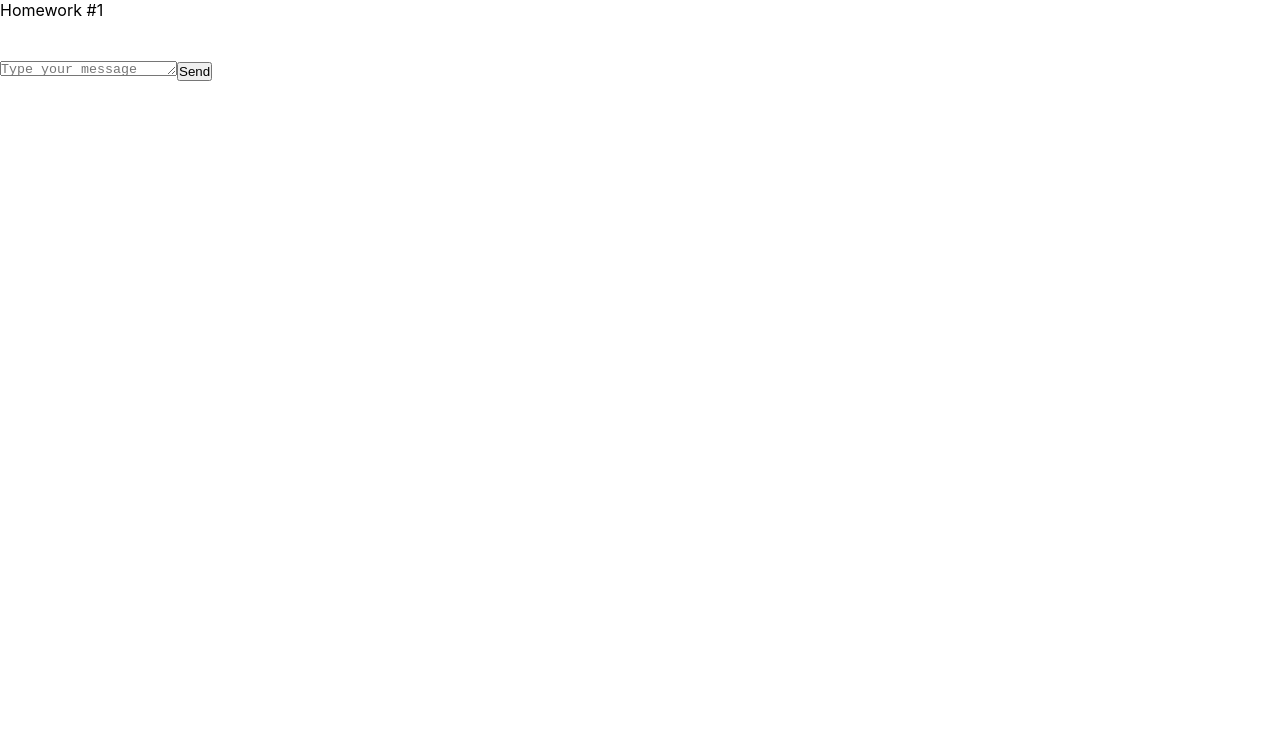
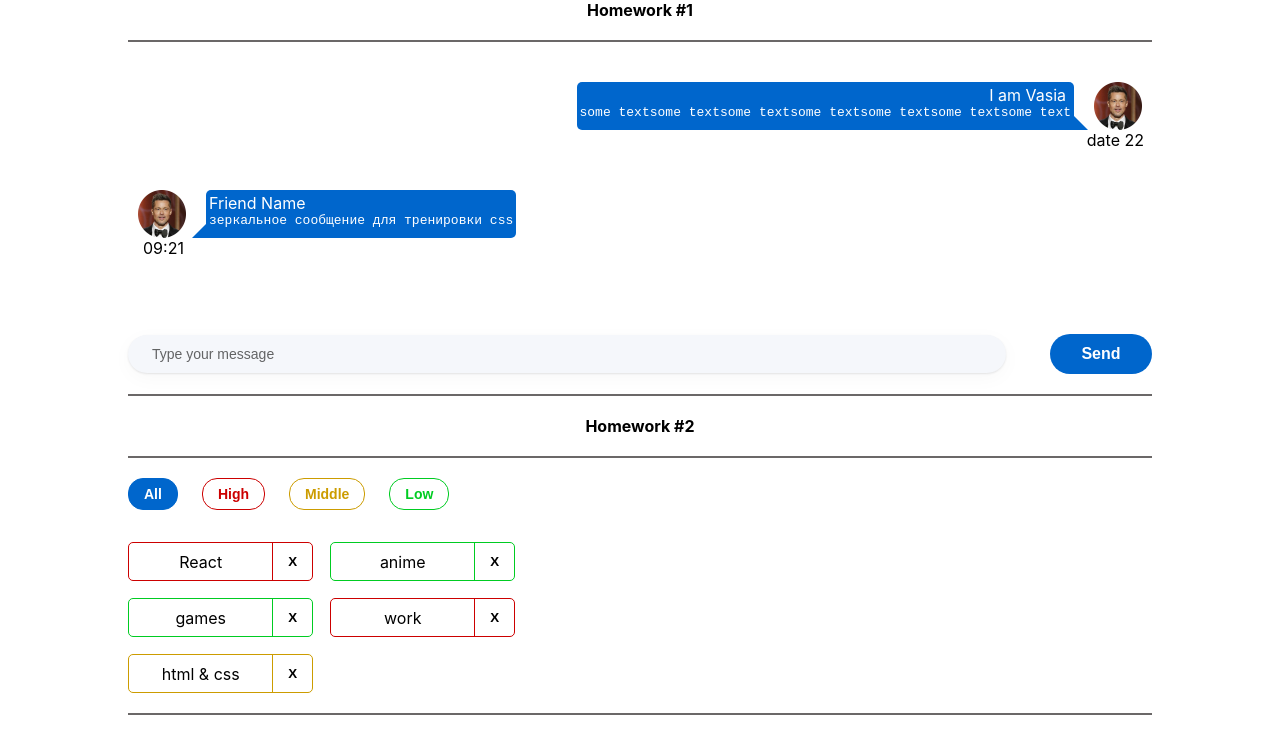
Before and after one commit to KvashninAlexander2023/homeworkSprint02, a React (Create React App) app: page / in a window 1280 px wide. Shown: the top 754 px of the page. Built offline with nearby package versions, Linux system fonts and the light colour scheme.

Commit message:
HW2 finish

```diff
--- a/package.json
+++ b/package.json
@@ -1,6 +1,6 @@
 {
   "name": "hws2",
-  "homepage": "http://KvashninAlexander2023.github.io/hws2",
+  "homepage": "http://KvashninAlexander2023.github.io/homeworkSprint02",
   "version": "0.1.0",
   "private": true,
   "dependencies": {
@@ -16,7 +16,7 @@
     "@types/react-dom": "18.0.6",
     "@types/uuid": "8.3.4",
     "axios": "0.27.2",
-    "gh-pages": "4.0.0",
+    "gh-pages": "^6.1.1",
     "react": "18.2.0",
     "react-dom": "18.2.0",
     "react-redux": "8.0.4",
@@ -32,7 +32,7 @@
     "build": "react-scripts build",
     "test": "react-scripts test",
     "eject": "react-scripts eject",
-    "predeploy": "npm run build",
+    "predeploy": "yarn run build",
     "deploy": "gh-pages -d build"
   },
   "eslintConfig": {
--- a/src/s1-main/App.module.css
+++ b/src/s1-main/App.module.css
@@ -3,9 +3,21 @@
 }
 
 .hw {
+ max-width: 80%;
+ /* width: 100%; */
+ border-top: 2px solid #6b6868;
+ border-bottom: 2px solid #6b6868;
+ margin: 20px auto;
+ padding: 20px 0;
+}
 
+.hw div{
+    /* display: flex;
+    flex-direction: row-reverse;
+    flex-wrap: wrap; */
 }
 
 .hwTitle {
-
+ text-align: center;
+ font-weight: 700;
 }
--- a/src/s1-main/App.tsx
+++ b/src/s1-main/App.tsx
@@ -1,13 +1,14 @@
 import React from 'react'
 import s from './App.module.css'
 import HW1 from '../s2-homeworks/hw01/HW1'
+import HW2 from '../s2-homeworks/hw02/HW2'
 
 function App() {
     return (
         <div className={s.App}>
             <HW1/>
             {/*раскомментировать по ходу выполнения*/}
-            {/*<HW2/>*/}
+            <HW2/>
             {/*<HW3/>*/}
             {/*<HW4/>*/}
 
--- a/src/s2-homeworks/hw01/HW1.tsx
+++ b/src/s2-homeworks/hw01/HW1.tsx
@@ -14,18 +14,33 @@ import avatar from './avatar.png'
 * */
 
 // нужно создать правильный тип вместо any
-export type MessageType = any
+type UserType = {
+    avatar: string
+    name: string
+}
+type MessType = {
+    text: string
+    time: string
+}
+
+
+export type MessageType = {
+    id: number
+    user: UserType
+    message: MessType
+
+}
 
 // структуру объекта не менять
 export const message0: MessageType = {
     id: 0,
     user: {
         avatar: avatar, // можно менять
-        name: 'Some Name',  // можно менять
+        name: 'I am Vasia',  // можно менять
     },
     message: {
         text: 'some textsome textsome textsome textsome textsome textsome text', // можно менять
-        time: '22:00', // можно менять
+        time:"date 22"//(new Date().toTimeString()), // можно менять
     },
 }
 export const friendMessage0: MessageType = {
@@ -36,7 +51,7 @@ export const friendMessage0: MessageType = {
     },
     message: {
         text: 'зеркальное сообщение для тренировки css', // можно менять
-        time: '22:00', // можно менять
+        time: "09:21"//(new Date().toString()), // можно менять
     },
 }
 
--- a/src/s2-homeworks/hw01/friend-message/FriendMessage.module.css
+++ b/src/s2-homeworks/hw01/friend-message/FriendMessage.module.css
@@ -1,25 +1,48 @@
 .friendMessage {
+ width: 100%;
+ padding: 20px 0;
 
 }
 
 .friendImageAndText {
+  display: flex;
+  padding-left: 10px;
+
 
 }
 
 .friendImageAndText img {
-
+  width: 48px;
+  height: 48px;
 }
 
 .friendText {
+  background-color: #0066CC;
+  color: white;
+  border-radius: 5px;
+  padding: 3px;
+  margin-left: 20px;
+  position: relative;
 
 }
 
 .friendText:after {
+  content: '';
+  position: absolute;
+  left: -14px;
+  bottom: 0;
+  width: 0;
+  height: 0;
+  border-left: 15px solid transparent;
+  border-right: 15px solid transparent;
+  border-top: 15px solid transparent;
+  border-bottom: 15px solid #0066CC;
 
 }
 
 .friendName {
 
+  padding-right: 5px;
 }
 
 .friendMessageText {
@@ -28,4 +51,5 @@
 
 .friendTime {
 
+  padding-left: 15px;
 }
--- a/src/s2-homeworks/hw01/friend-message/FriendMessage.tsx
+++ b/src/s2-homeworks/hw01/friend-message/FriendMessage.tsx
@@ -1,8 +1,13 @@
 import React from 'react'
 import s from './FriendMessage.module.css'
+import { MessageType } from '../HW1'
 
+
+type FriendMessagePropsType = {
+    message:MessageType
+}
 // создать тип вместо any и отобразить приходящие данные
-const FriendMessage = (props: any) => {
+const FriendMessage = (props:FriendMessagePropsType ) => {
     return (
         <div
             id={'hw1-friend-message-' + props.message.id}
@@ -12,7 +17,8 @@ const FriendMessage = (props: any) => {
                 <img
                     id={'hw1-friend-avatar-' + props.message.id}
                     // создаёт студент
-
+                    src={props.message.user.avatar}
+                    alt='avatar'
                     //
                 />
                 <div className={s.friendText}>
@@ -21,7 +27,7 @@ const FriendMessage = (props: any) => {
                         className={s.friendName}
                     >
                         {/*создаёт студент*/}
-
+                        <span>{props.message.user.name}</span>
                         {/**/}
                     </div>
                     <pre
@@ -29,7 +35,7 @@ const FriendMessage = (props: any) => {
                         className={s.friendMessageText}
                     >
                         {/*создаёт студент*/}
-
+                        <p>{props.message.message.text}</p>
                         {/**/}
                     </pre>
                 </div>
@@ -40,6 +46,7 @@ const FriendMessage = (props: any) => {
             >
                 {/*создаёт студент*/}
 
+                <span>{props.message.message.time}</span>
                 {/**/}
             </div>
         </div>
--- a/src/s2-homeworks/hw01/message-sender/MessageSender.module.css
+++ b/src/s2-homeworks/hw01/message-sender/MessageSender.module.css
@@ -1,17 +1,57 @@
 .sendForm {
-
+  padding-top: 56px;
+  display: flex;
+  align-items: center;
+  justify-content: center;
+  gap: 44px;
 }
 
 .textarea {
+  padding: 12px 24px;
+  max-width: 100%;
+  width: 100%;
+  height: 40px;
+  font-family: "Montserrat", sans-serif;
+  font-weight: 400;
+  font-size: 14px;
+  line-height: 100%;
+  color: rgba(0, 0, 0, 0.6);
+  border-radius: 20px;
+  box-shadow: 0 1px 2px 0 rgba(29, 33, 38, 0.1), 0 5px 20px 0 rgba(29, 33, 38, 0.03);
+  background: #f5f7fb;
+  border: none;
+  resize: none;
 
+  &::placeholder {
+      font-family: "Montserrat", sans-serif;
+      font-weight: 400;
+      font-size: 14px;
+      line-height: 100%;
+      color: rgba(0, 0, 0, 0.6);
+  }
+
+  &:focus {
+      outline: 1px solid #d2d2d2;
+  }
 }
 
 .button {
-
+  width: 120px;
+  height: 40px;
+  font-family: "Montserrat", sans-serif;
+  font-weight: 600;
+  font-size: 16px;
+  color: #fff;
+  background-color: #06c;
+  border-radius: 20px;
+  border: none;
+  cursor: pointer;
+  transition: .3s ease-in-out;
 }
 
 .button:hover {
-
+  background-color: #0055a9;
+  transition: .3s ease-in-out;
 }
 .button:active {
 
--- a/src/s2-homeworks/hw01/message/Message.module.css
+++ b/src/s2-homeworks/hw01/message/Message.module.css
@@ -1,25 +1,46 @@
 .message {
-
+  width: 100%;
+  padding: 20px 0;
 }
 
 .imageAndText {
+  display: flex;
+  flex-direction: row-reverse;
+  padding-right: 10px;
+
 
 }
 
 .imageAndText img {
-
+  width: 48px;
+  height: 48px;
 }
 
 .text {
-
+  background-color: #0066CC;
+  color: white;
+  border-radius: 5px;
+  padding: 3px;
+  margin-right: 20px;
+  position: relative;
 }
 
 .text:after {
-
+  content: '';
+  position: absolute;
+  right: -14px;
+  bottom: 0;
+  width: 0;
+  height: 0;
+  border-left: 15px solid transparent;
+  border-right: 15px solid transparent;
+  border-top: 15px solid transparent;
+  border-bottom: 15px solid #0066CC;
 }
 
 .name {
-
+  text-align: right;
+  padding-right: 5px;
 }
 
 .messageText {
@@ -27,5 +48,6 @@
 }
 
 .time {
-
+  text-align: right;
+  padding-right: 8px;
 }
--- a/src/s2-homeworks/hw01/message/Message.tsx
+++ b/src/s2-homeworks/hw01/message/Message.tsx
@@ -1,8 +1,12 @@
 import React from 'react'
 import s from './Message.module.css'
+import { MessageType } from '../HW1'
 
 // нужно создать правильный тип вместо any
-export type MessagePropsType = any
+
+export type MessagePropsType = {
+    message: MessageType
+}
 
 // нужно отобразить приходящие данные
 const Message = (props: MessagePropsType) => {
@@ -12,18 +16,19 @@ const Message = (props: MessagePropsType) => {
                 <img
                     id={'hw1-avatar-' + props.message.id}
                     // создаёт студент
-
+                       src={props.message.user.avatar}
+                       alt='avatar'
                     //
                 />
                 <div className={s.text}>
                     <div id={'hw1-name-' + props.message.id} className={s.name}>
                         {/*создаёт студент*/}
-
+                        <span>{props.message.user.name}</span>
                         {/**/}
                     </div>
                     <pre id={'hw1-text-' + props.message.id} className={s.messageText}>
                         {/*создаёт студент*/}
-
+                        <p>{props.message.message.text}</p>
                         {/**/}
                     </pre>
                 </div>
@@ -31,6 +36,7 @@ const Message = (props: MessagePropsType) => {
             <div id={'hw1-time-' + props.message.id} className={s.time}>
                 {/*создаёт студент*/}
 
+                <span>{props.message.message.time}</span>
                 {/**/}
             </div>
         </div>
--- a/src/s2-homeworks/hw02/HW2.tsx
+++ b/src/s2-homeworks/hw02/HW2.tsx
@@ -3,30 +3,31 @@ import Affairs from './affairs/Affairs'
 import s2 from '../../s1-main/App.module.css'
 
 /*
-* 1 - описать типы AffairPriorityType, AffairType
-* 2 - указать нужный тип для defaultAffairs
-* 3 - дописать типы и логику функции filterAffairs и проверить её тестами
-* 4 - выполнить пункт 3 для функции deleteAffair
-* 5 - указать нужный тип в useState с affairs
-* 6 - дописать тип и логику функции deleteAffairCallback
-* 7 - в файле Affairs.tsx дописать типизацию пропсов
-* 8 - в файле Affairs.tsx дописать логику функций setAll, setHigh, setMiddle, setLow
-* 9 - в файле Affair.tsx дописать типизацию пропсов
-* 10 - в файле Affair.tsx дописать функции deleteCallback и использовать
+* 1 - описать типы AffairPriorityType, AffairType +
+* 2 - указать нужный тип для defaultAffairs   +
+* 3 - дописать типы и логику функции filterAffairs и проверить её тестами +
+* 4 - выполнить пункт 3 для функции deleteAffair +
+* 5 - указать нужный тип в useState с affairs +
+* 6 - дописать тип и логику функции deleteAffairCallback +
+* 7 - в файле Affairs.tsx дописать типизацию пропсов +
+* 8 - в файле Affairs.tsx дописать логику функций setAll, setHigh, setMiddle, setLow +
+* 9 - в файле Affair.tsx дописать типизацию пропсов +
+* 10 - в файле Affair.tsx дописать функции deleteCallback и использовать +
 * 11 - в файле Affair.tsx отобразить приходящие данные
 * */
 
 // types
-export type AffairPriorityType = any // need to fix any
+export type AffairPriorityType = 'low' | 'middle' | 'high'//any // need to fix any
+
 export type AffairType = {
-    _id: any // need to fix any
-    name: any // need to fix any
+    _id: number // need to fix any
+    name: string // need to fix any
     priority: AffairPriorityType
 }
 export type FilterType = 'all' | AffairPriorityType
 
 // constants
-const defaultAffairs: any = [ // need to fix any
+const defaultAffairs: AffairType[] = [ // need to fix any
     {_id: 1, name: 'React', priority: 'high'}, // студенты могут изменить содержимое name и количество элементов в массиве, ...priority не менять!
     {_id: 2, name: 'anime', priority: 'low'},
     {_id: 3, name: 'games', priority: 'low'},
@@ -35,23 +36,28 @@ const defaultAffairs: any = [ // need to fix any
 ]
 
 // pure helper functions
-export const filterAffairs = (affairs: any, filter: any): any => { // need to fix any
+export const filterAffairs = (affairs: AffairType[], filter: FilterType): AffairType[] => {// need to fix any
+    if(filter === 'all') return affairs;
+    let filteredAffairs = affairs.filter((el)=>el.priority === filter)
+    return filteredAffairs // need to fix
+}
+export const deleteAffair = (affairs: AffairType[], _id: number): AffairType[] | []=> { // need to fix any
+    let filteredAffairs = affairs.filter((el)=>el._id !== _id)
+    return filteredAffairs
 
-
-    return affairs // need to fix
-}
-export const deleteAffair = (affairs: any, _id: any): any => { // need to fix any
-
-    return affairs // need to fix
+    //return affairs // need to fix
 }
 
 function HW2() {
-    const [affairs, setAffairs] = useState<any>(defaultAffairs) // need to fix any
+    const [affairs, setAffairs] = useState<AffairType[]>(defaultAffairs) // need to fix any
     const [filter, setFilter] = useState<FilterType>('all')
 
     const filteredAffairs = filterAffairs(affairs, filter)
-    const deleteAffairCallback = (_id: any) => { // need to fix any
+
+    const deleteAffairCallback = (_id: number) => { // need to fix any
         // need to fix
+        setAffairs( deleteAffair(affairs, _id))
+
     }
 
     return (
--- a/src/s2-homeworks/hw02/affairs/Affairs.tsx
+++ b/src/s2-homeworks/hw02/affairs/Affairs.tsx
@@ -4,24 +4,28 @@ import {AffairType, FilterType} from '../HW2'
 import s from './Affairs.module.css'
 
 type AffairsPropsType = {
-    data: any // need to fix any
-    setFilter: any
-    deleteAffairCallback: any
+    data: AffairType[] // need to fix any
+    setFilter: (value:FilterType)=>void
+    deleteAffairCallback: (_id: number)=>void
     filter: FilterType
 }
 
 function Affairs(props: AffairsPropsType) {
     const setAll = () => {
         // need to fix
+        props.setFilter('all')
     }
     const setHigh = () => {
         // need to fix
+        props.setFilter('high')
     }
     const setMiddle = () => {
         // need to fix
+        props.setFilter('middle')
     }
     const setLow = () => {
         // need to fix
+        props.setFilter('low')
     }
 
     const cnAll = s.button + ' ' + s.all + (props.filter === 'all' ? ' ' + s.active : '')
--- a/src/s2-homeworks/hw02/affairs/affair/Affair.tsx
+++ b/src/s2-homeworks/hw02/affairs/affair/Affair.tsx
@@ -6,12 +6,13 @@ import s2 from '../Affairs.module.css'
 type AffairPropsType = {
     // key не нужно типизировать
     affair: AffairType
-    deleteAffairCallback: any // need to fix any
+    deleteAffairCallback:  (_id: number)=>void // need to fix any
 }
 
 function Affair(props: AffairPropsType) {
     const deleteCallback = () => {
         // need to fix
+        props.deleteAffairCallback(props.affair._id)
     }
 
     const nameClass = s.name + ' ' + s2[props.affair.priority]
@@ -25,7 +26,7 @@ function Affair(props: AffairPropsType) {
         >
             <div id={'hw2-name-' + props.affair._id} className={nameClass}>
                 {/*создаёт студент*/}
-
+                {props.affair.name}
                 {/**/}
             </div>
             <div id={'hw2-priority-' + props.affair._id} hidden>
@@ -37,6 +38,7 @@ function Affair(props: AffairPropsType) {
                 className={buttonClass}
                 // need to fix
 
+                onClick={deleteCallback}
             >
                 {/*текст кнопки могут изменить студенты*/}
                 X
```
Also changed, not shown: 1 other file (tests, documents, lock files or other folders).
